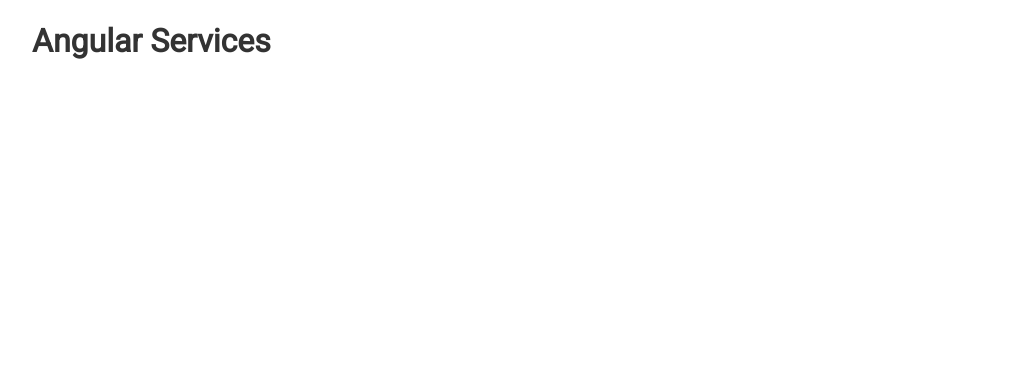
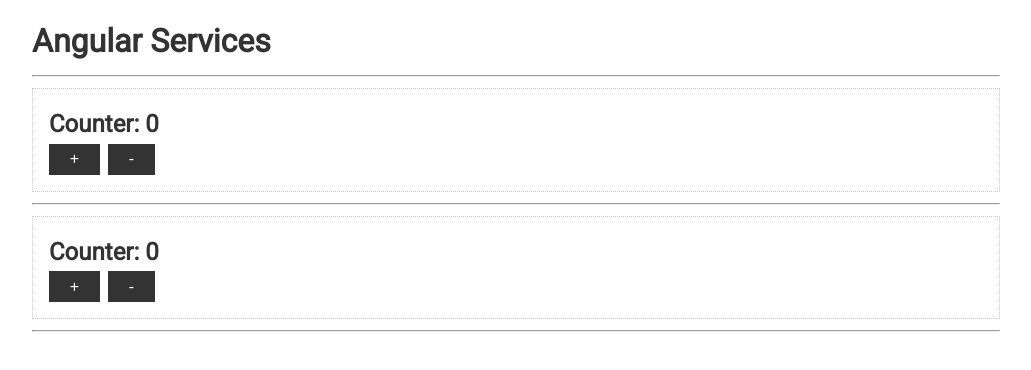
Before and after one commit to Alexey-Kleschov/Angular_Basics, an Angular app: page / in a window 1280 px wide. Shown: the top 370 px of the page, without its empty margins (124-1155 px from the left). Built offline with nearby package versions, Linux system fonts and the light colour scheme.

Commit message:
services complete

```diff
--- a/src/app/app.component.html
+++ b/src/app/app.component.html
@@ -1,5 +1,14 @@
 <div class="container">
     <h1>Angular Services</h1>
+    <hr>
 
+    <div class="card">
+      <h2> Counter: {{myCounterService.counter}}</h2>
+      <button class="btn" (click)='myCounterService.increase()'>+</button>
+      <button class="btn" (click)='myCounterService.decrease()'>-</button>
+    </div>
+    <hr>
+
+    <app-counter></app-counter>
 
 </div>
--- /dev/null
+++ b/src/app/counter/counter.component.html
@@ -0,0 +1,6 @@
+<div class="card">
+  <h2> Counter: {{myCounterService.counter}}</h2>
+  <button class="btn" (click)='myCounterService.increase()'>+</button>
+  <button class="btn" (click)='myCounterService.decrease()'>-</button>
+</div>
+<hr>
--- /dev/null
+++ b/src/app/services/app-counter.service.ts
@@ -0,0 +1,12 @@
+
+export class AppCounterService {
+  counter: number = 0;
+
+  increase(): void {
+    this.counter++;
+  };
+
+  deсrease(): void {
+    this.counter--;
+  };
+};
--- /dev/null
+++ b/src/app/services/log.service.ts
@@ -0,0 +1,11 @@
+import { Injectable } from '@angular/core';
+
+@Injectable({
+  providedIn: 'root'
+})
+export class LogService {
+
+ log(text: string): void {
+  console.log('LOG: ', text);
+ };
+}
--- /dev/null
+++ b/src/app/services/my-counter.service.ts
@@ -0,0 +1,21 @@
+import { Injectable } from '@angular/core';
+import { LogService } from './log.service';
+
+@Injectable({
+  providedIn: 'root'
+})
+export class MyCounterService {
+
+  counter: number = 0;
+
+  constructor(public logService: LogService) { }
+
+  increase(): any{
+    this.logService.log('inc');
+    this.counter++;
+  };
+  decrease(): any {
+    this.logService.log('dec');
+    this.counter--;
+  }
+}
```
Also changed, not shown: src/app/app.component.ts (+9 -3 lines), src/app/app.module.ts (+6 -1 lines), src/app/counter/counter.component.ts (added, +14 -0 lines), src/app/counter/counter.component.scss (added).
